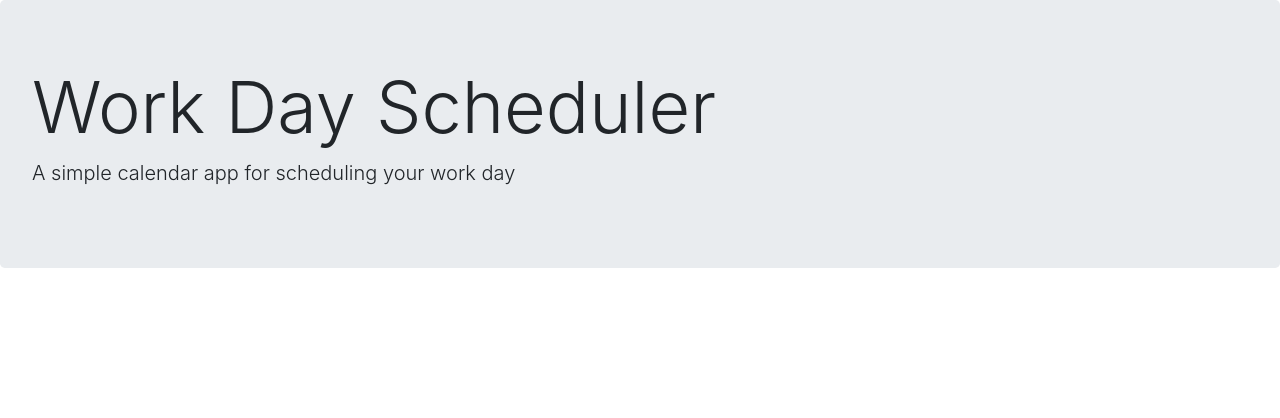
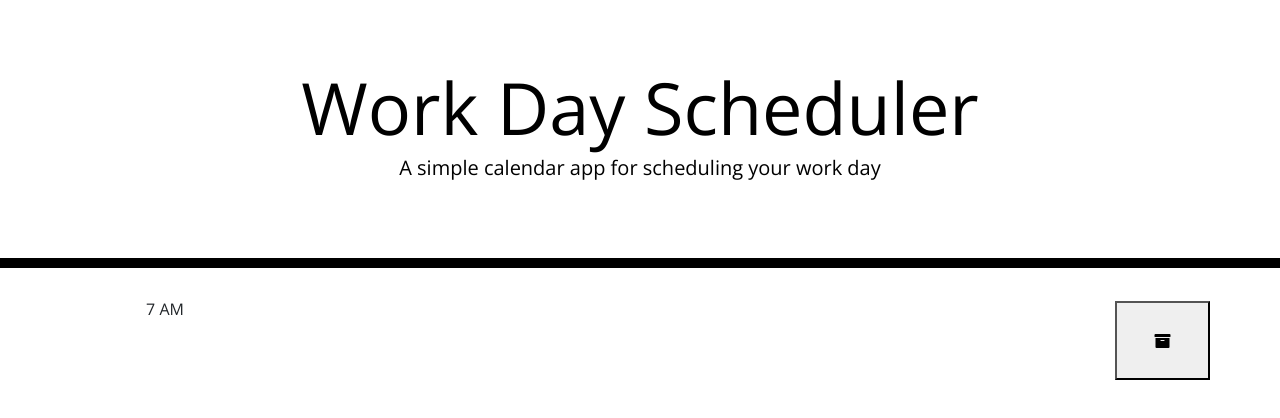
Before and after one commit to ashwinilh/work-day-planner, a plain HTML site: page index.html in a window 1280 px wide. Drawn offline with nearby package versions, Linux system fonts and the light colour scheme.

Commit message:
adding initial html and script

```diff
--- a/assets/style.css
+++ b/assets/style.css
@@ -0,0 +1,41 @@
+.jumbotron {
+  text-align: center;
+  background-color: transparent;
+  color: black;
+  border-radius: 0;
+  border-bottom: 10px solid black;
+}
+
+.description {
+  white-space: pre-wrap;
+}
+
+.block {
+  text-align: center;
+  border-radius: 15px;
+}
+
+.row {
+  height: 80px;
+  border-top: 1px solid white;
+}
+
+body {
+  font-family: 'Open Sans', sans-serif;
+  font-size: 16px;
+  line-height: 1;
+}
+
+textarea {
+  background: transparent;
+  border: none;
+  resize: none;
+  color: #000000;
+  border-left: 1px solid black;
+  padding: 10px;
+}
+
+p {
+
+  height: 90%;
+}
--- a/index.html
+++ b/index.html
@@ -20,5 +20,18 @@
     <p id="currentDay" class="lead"></p>
   </header>
 </body>
+<div class="container">
+  <div class="row block">
+    <div class="col-2 hour">7 AM</div>
+    <div class="col-9 taskBin" id="task-7">
+      <p id="task-item-0"></p>
+    </div>
+    <button class="col 1 saveBtn" id="save-btn">
+      <i class="fa fa-archive"></i>
+    </button>
+  </div>
+</div>
+<script src="https://code.jquery.com/jquery-3.4.1.min.js"></script>
+<script src="https://cdnjs.cloudflare.com/ajax/libs/moment.js/2.24.0/moment.min.js"></script>
 
 </html>
```
Also changed, not shown: assets/javascript/script.js (added).
